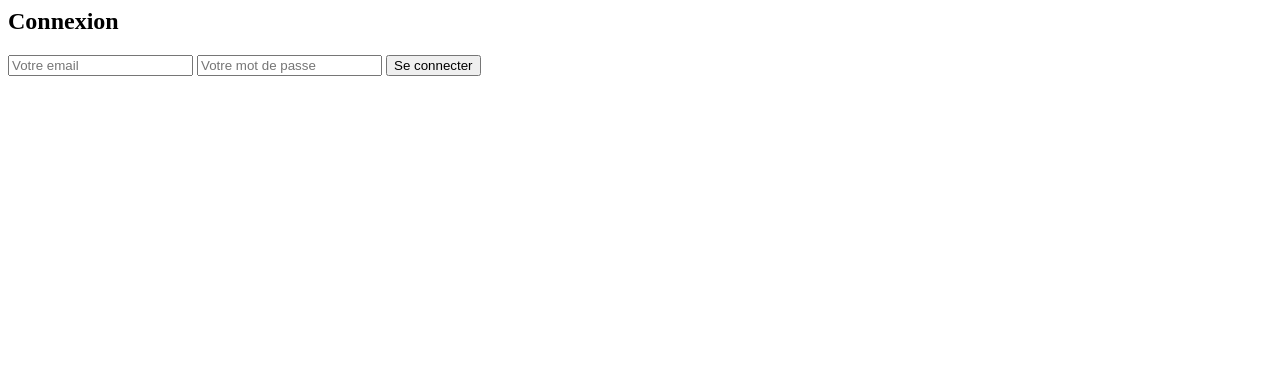
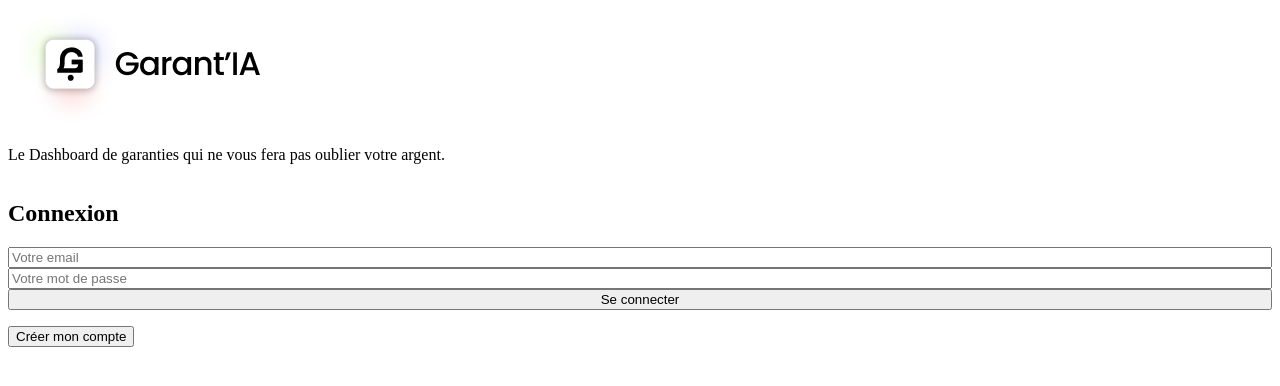
Before and after one commit to jeffbnd-pro/garantia-webapp, a PHP site: page /?page=login in a window 1280 px wide. Shown: the top 386 px of the page. Run offline with PHP 8.4, Linux system fonts and the light colour scheme.

Commit message:
Design v1 page login

```diff
--- a/assets/styles/styles.css
+++ b/assets/styles/styles.css
@@ -40,3 +40,8 @@ ul {
 img {
   max-width: 100%;
 }
+
+form {
+  display: flex;
+  flex-direction: column;
+}
--- a/public/components/user/login_logout/login.php
+++ b/public/components/user/login_logout/login.php
@@ -43,15 +43,35 @@ if ($_SERVER["REQUEST_METHOD"] === "POST") {
 }
 ?>
 
+<head>
+        <style>
+
+        form {
+            display: flex;
+            flex-direction: column;
+        }
+    </style>
+</head>
+
+
+<section class="container">
+    <div class="logo">
+        <img src="/assets/images/Logo.png" alt="logo de la web app 'Garant'IA'" >
+    </div>
+    <div id="register-title">
+        <p>Le Dashboard de garanties qui ne vous fera pas oublier votre argent.</p>
+    </div>
+
     <form action="#" method="POST">
         <h2>Connexion</h2>
         <input type="email" name="userEmail" placeholder="Votre email" required value="<?= htmlspecialchars($_POST['userEmail'] ?? '') ?>">
         <input type="password" name="userPwd" placeholder="Votre mot de passe" required>
         <button type="submit">Se connecter</button>
     </form>
+    <a href="http://localhost:8000/?page=register">
+        <button class="register-btn">Créer mon compte</button>
+    </a>
 
-<?php
-if ($message !== "") {
-    echo "<p>$message</p>";
-}
-?>
+    <?php if ($message !== "") { echo "<p>$message</p>"; }?>
+
+</section>
```
Lines whose indentation alone changed are shown as unchanged.
